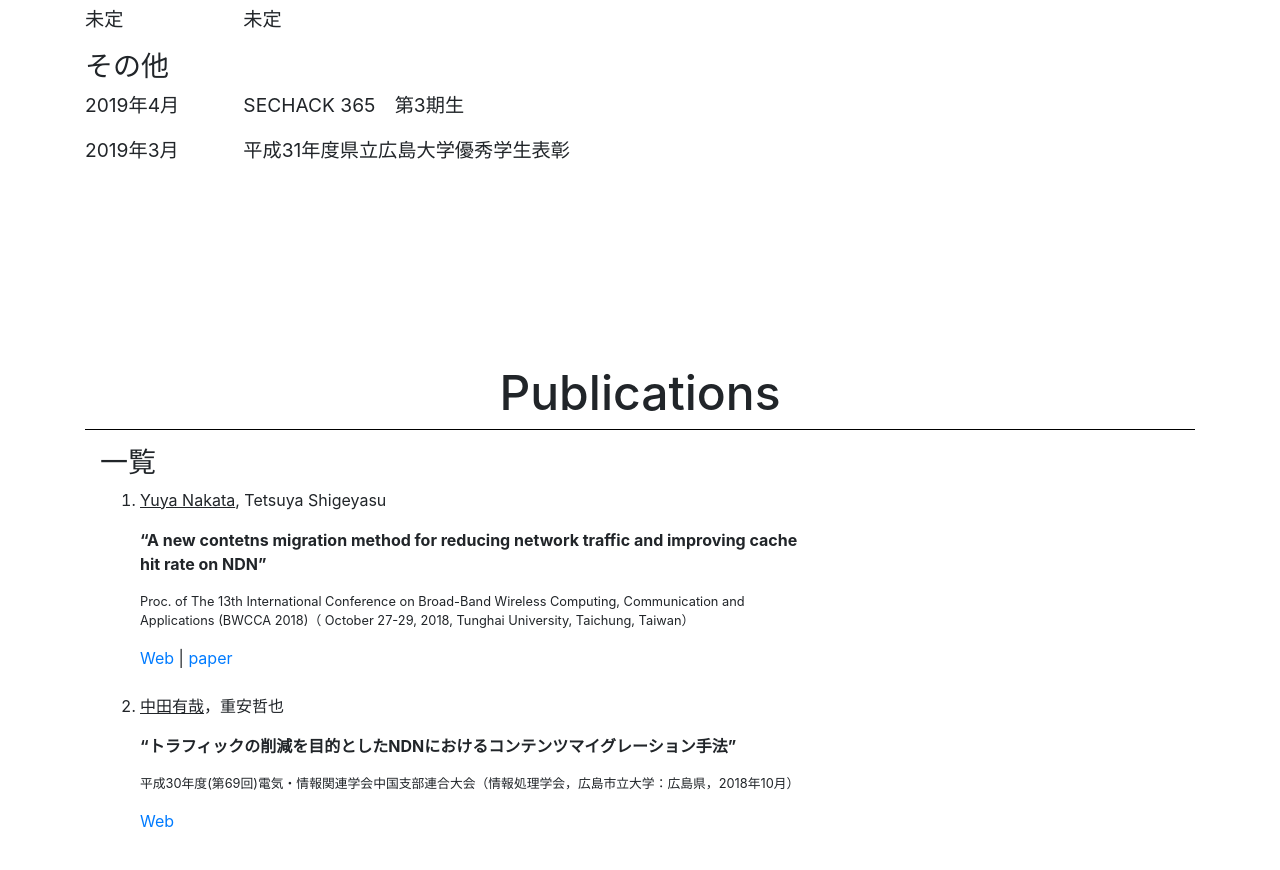
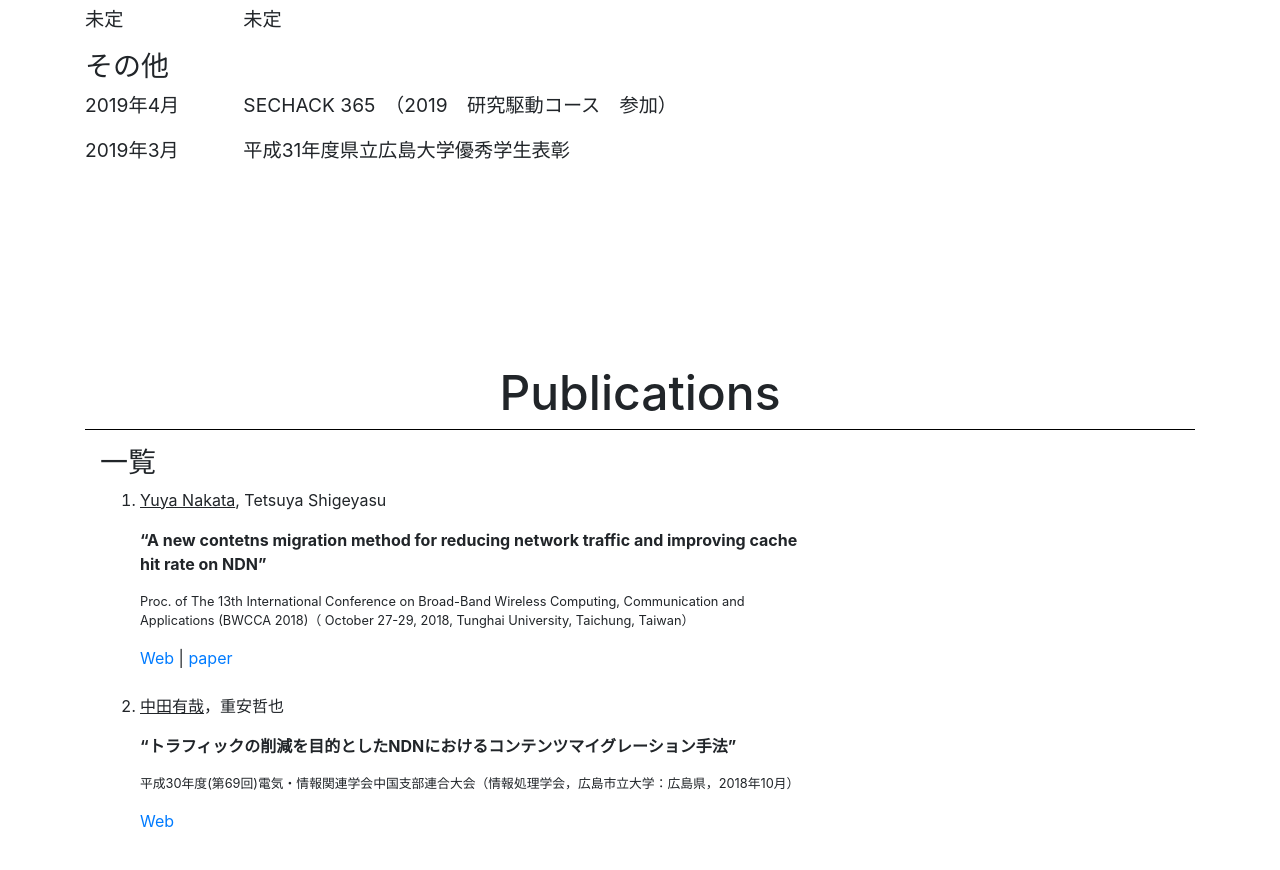
Before and after one commit to Yuya-Nakata/Mypage, a website with bundled scripts: page index.html in a window 1280 px wide. Shown: the part 3362-4232 px from the top of the page. Built offline with nearby package versions, Linux system fonts and the light colour scheme.

Commit message:
SecHack　追記

```diff
--- a/index.html
+++ b/index.html
@@ -208,7 +208,7 @@
                         <p>2019年4月</p>
                     </div>
                     <div class="col-lg-10">
-                        <p>SECHACK 365　第3期生</p>
+                        <p>SECHACK 365　（2019　研究駆動コース　参加）</p>
                     </div>
                    <div class="col-lg-2">
                         <p>2019年3月</p>
```
